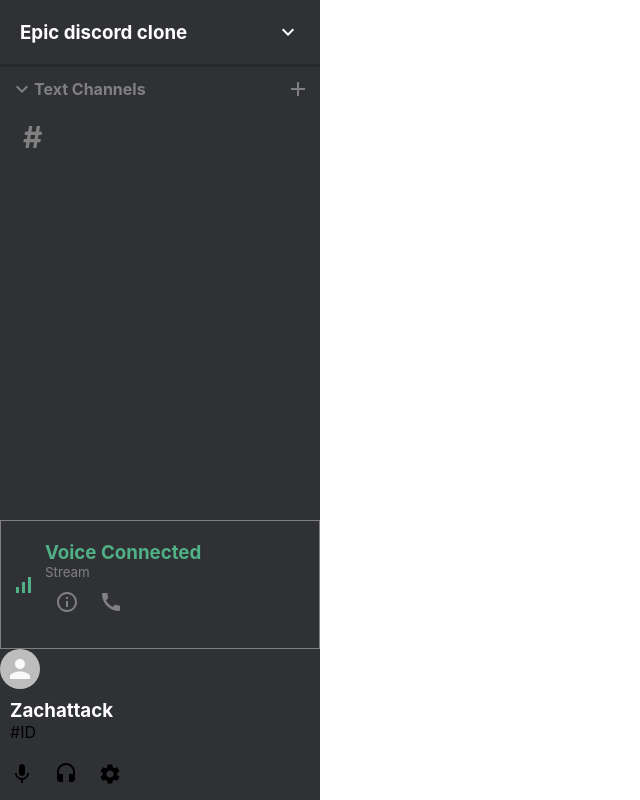
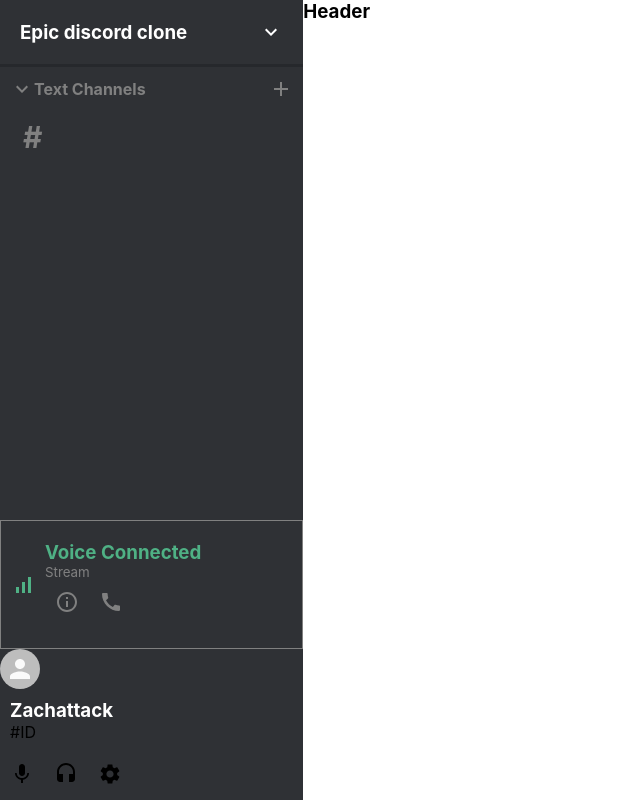
Before and after one commit to ZJanz/Riskord, a React (Create React App) app: page / in a window 1280 px wide. Shown: the whole page, without its empty margins (0-640 px from the left). Built offline with nearby package versions, Linux system fonts and the light colour scheme.

Commit message:
chat header

```diff
--- a/src/App.js
+++ b/src/App.js
@@ -7,7 +7,7 @@ function App() {
       <div className="app">
 
       <Sidebar />
-      {/* <Chat /> */}
+      <Chat />
       </div>
   );
 }
--- a/src/Chat.js
+++ b/src/Chat.js
@@ -1,10 +1,11 @@
 import React from 'react';
 import "./Chat.css";
+import ChatHeader from "./ChatHeader.js";
 
 function Chat() {
     return (
         <div className="chat">
-            <h2>Chat</h2>
+            <ChatHeader />
 
         </div>
     )
--- /dev/null
+++ b/src/ChatHeader.js
@@ -0,0 +1,12 @@
+import React from 'react'
+
+function ChatHeader() {
+    return (
+        <div className="chatHeader">
+            <h3>Header</h3>
+
+        </div>
+    )
+}
+
+export default ChatHeader
```
